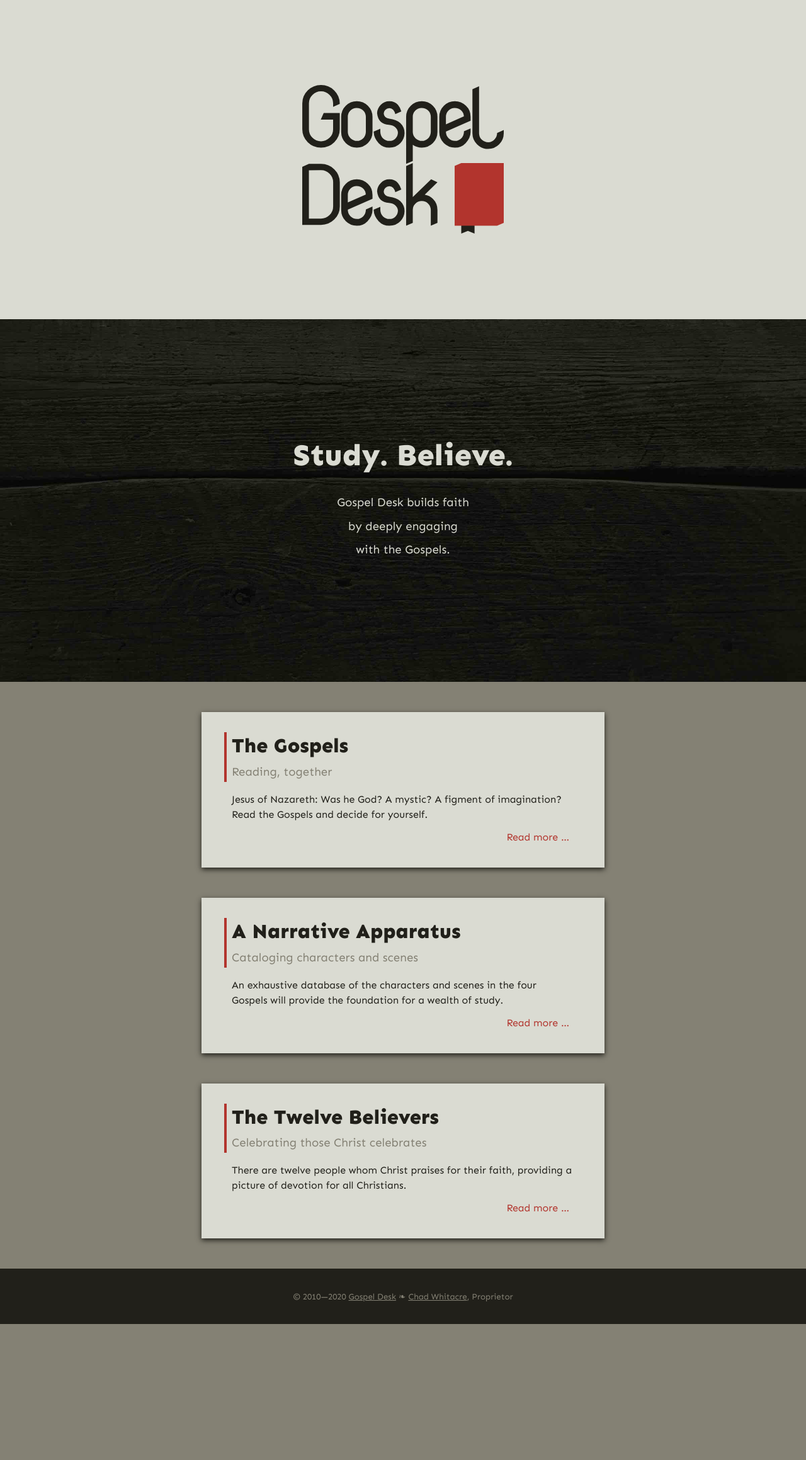
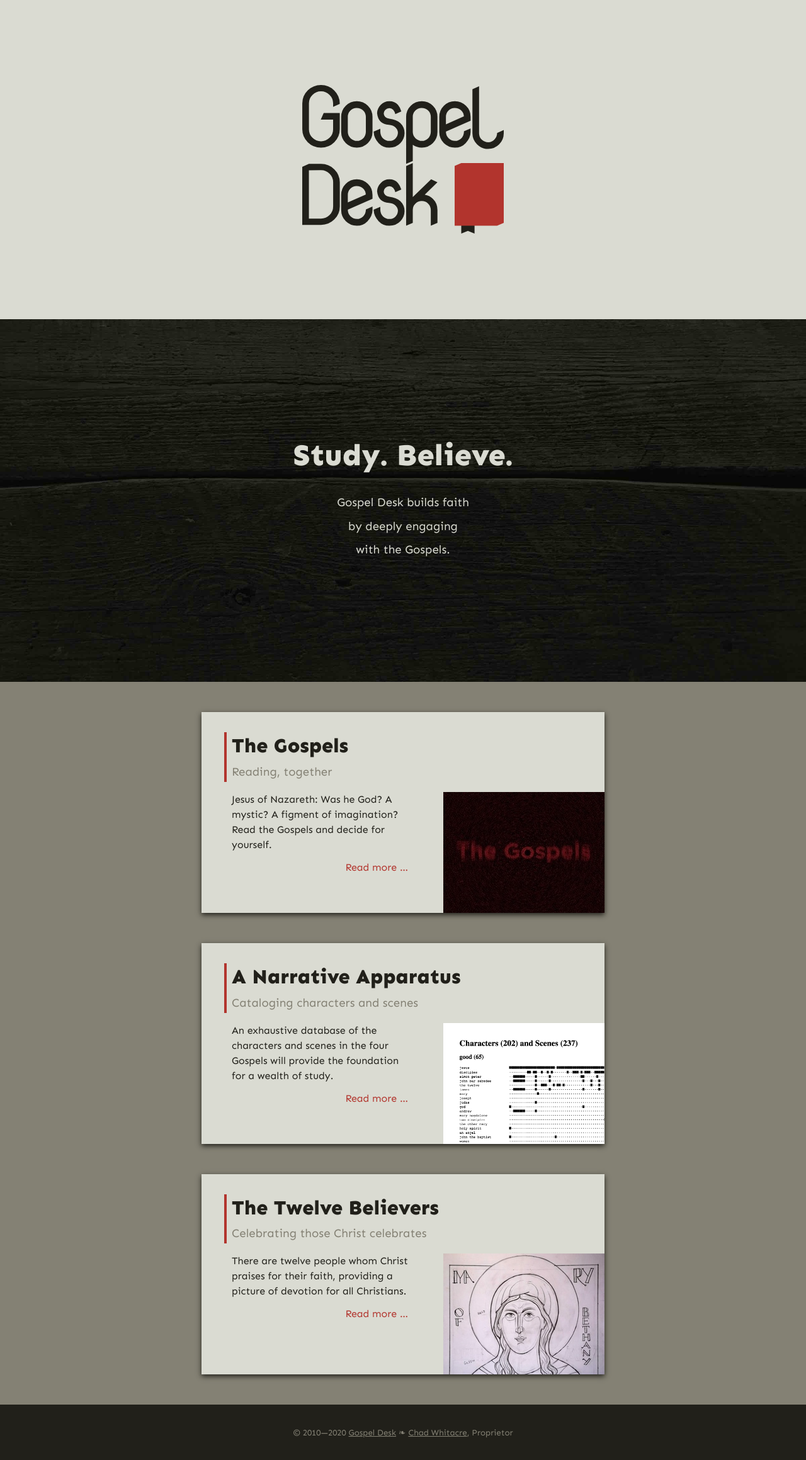
Before and after one commit to gospel-desk/www.logstown.com, a Jekyll site: the page built from index.html, in a window 1280 px wide. Shown: the whole page at 63% size. Built offline with Jekyll 4.4.1, drawn with Linux system fonts in a browser that asks for light colours; before the commit the page ends 2103 px from its top, so only the background shows below that.

Commit message:
Add images to homepage cards

```diff
--- a/assets/styles/_roomy.scss
+++ b/assets/styles/_roomy.scss
@@ -90,6 +90,17 @@
     }
   }
 
+  .homepage {
+    .content {
+      .read-more {
+        font: normal 12pt/18pt $Sen;
+      }
+      img {
+        margin: 0 0 0 36pt;
+      }
+    }
+  }
+
   footer {
     padding: 24pt;
     li {
--- a/assets/styles/gospel-desk.scss
+++ b/assets/styles/gospel-desk.scss
@@ -292,18 +292,6 @@ ul {
     }
   }
 
-  .read-more {
-    float: right;
-    color: $red;
-    font: normal 12pt/18pt $Sen;
-    margin-top: 6pt;
-    padding: 3pt 6pt;
-    &:hover {
-      background: $pink;
-      color: $black;
-    }
-  }
-
   &.subscribe {
     position: relative;
     form {
@@ -346,6 +334,32 @@ ul {
   }
 }
 
+.homepage {
+  .content {
+    padding-right: 0;
+    padding-bottom: 0;
+
+    .read-more {
+      float: right;
+      color: $red;
+      font: normal 11pt/16pt $Sen;
+      margin-top: 6pt;
+      padding: 3pt 6pt;
+      &:hover {
+        background: $pink;
+        color: $black;
+      }
+    }
+    img {
+      margin: 0 0 0 18pt;
+      float: right;
+
+      max-width: 256px;
+      width: 50%;
+    }
+  }
+}
+
 footer {
   padding: 18pt;
   font: normal 11pt/18pt $Sen;
--- a/index.html
+++ b/index.html
@@ -16,17 +16,23 @@ head:
   <meta property="og:title"       content="Gospel Desk">
   <meta property="og:description" content="Building faith by deeply engaging with the Gospels.">
 ---
+<div class="homepage">
 <a class="content" href="/the-gospels">
     <header>
         <h3>The Gospels</h3>
         <h4>Reading, together</h4>
     </header>
 
-    <p>Jesus of Nazareth: Was he God? A mystic? A figment of imagination? Read
-    the Gospels and decide for yourself.</p>
+    <div class="description">
+        <img src="/assets/images/thumb.the-gospels.jpg" />
+
+        <p>Jesus of Nazareth: Was he God? A mystic? A figment of imagination?
+        Read the Gospels and decide for yourself.</p>
 
         <span class="read-more">Read more &hellip;</span>
-    <div class="clear">&nbsp;</div>
+
+        <div class="clear"></div>
+    </div>
 </a>
 <a class="content" href="/a-narrative-apparatus/">
     <header>
@@ -34,11 +40,16 @@ head:
         <h4>Cataloging characters and scenes</h4>
     </header>
 
+    <div class="description">
+        <img src="/assets/images/thumb.a-narrative-apparatus.png" />
+
         <p>An exhaustive database of the characters and scenes in the four
         Gospels will provide the foundation for a wealth of study.</p>
 
         <span class="read-more">Read more &hellip;</span>
-    <div class="clear">&nbsp;</div>
+
+        <div class="clear"></div>
+    </div>
 </a>
 <a class="content" href="/the-twelve-believers/">
     <header>
@@ -46,9 +57,15 @@ head:
         <h4>Celebrating those Christ celebrates</h4>
     </header>
 
+    <div class="description">
+        <img src="/assets/images/thumb.the-twelve-believers.jpg" />
+
         <p>There are twelve people whom Christ praises for their faith,
         providing a picture of devotion for all Christians.</p>
 
         <span class="read-more">Read more &hellip;</span>
-    <div class="clear">&nbsp;</div>
+
+        <div class="clear"></div>
+    </div>
 </a>
+</div>
```
Also changed, not shown: assets/images/thumb.a-narrative-apparatus.png (added), assets/images/thumb.the-gospels.jpg (added), assets/images/thumb.the-twelve-believers.jpg (added). Lines whose indentation alone changed are shown as unchanged.
